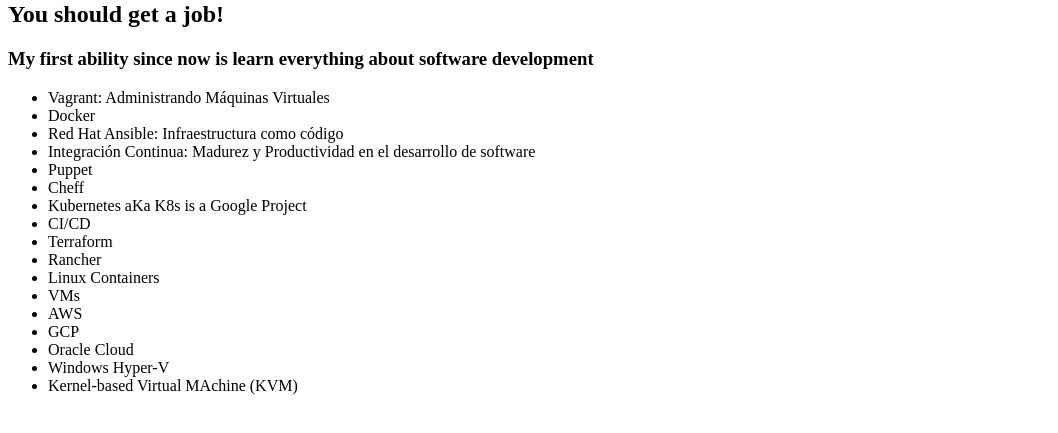
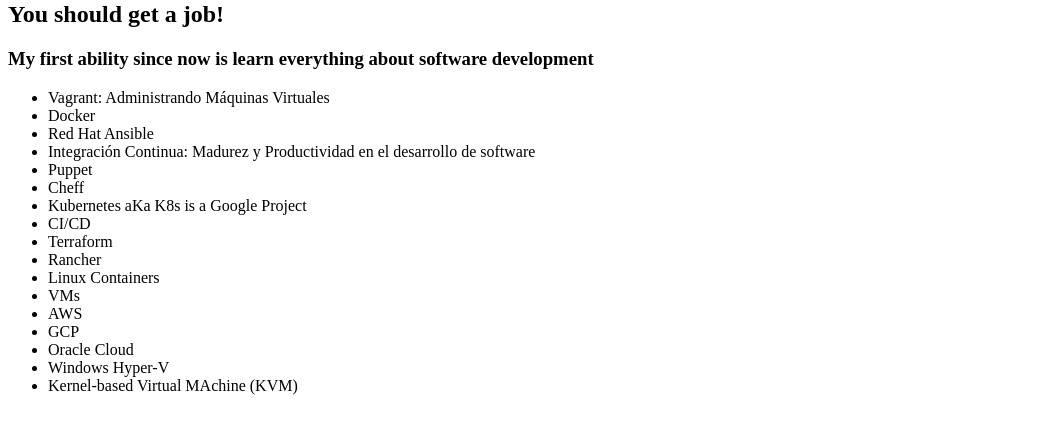
Before and after one commit to EmmanuelMontes/GitHubPractice, a plain HTML site: page index.html in a window 1280 px wide. Shown: the part 79-512 px from the top of the page, without its empty margins (0-1058 px from the left). Drawn offline with Linux system fonts and the light colour scheme.

Commit message:
Revert "As a Modulo5 I did a change in the Ansible line, I added some words."
This reverts commit 2ac4c529bdb26c36a27ff9063d878fcba95093f6.

```diff
--- a/index.html
+++ b/index.html
@@ -13,7 +13,7 @@
   <ul>
     <li>Vagrant: Administrando Máquinas Virtuales</li>
     <li>Docker</li>
-    <li>Red Hat Ansible: Infraestructura como código</li>
+    <li>Red Hat Ansible</li>
     <li>Integración Continua: Madurez y Productividad en el desarrollo de software</li>
     <li>Puppet</li>
     <li>Cheff</li>
```
